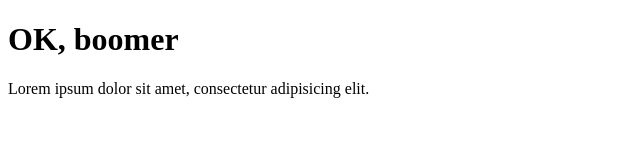
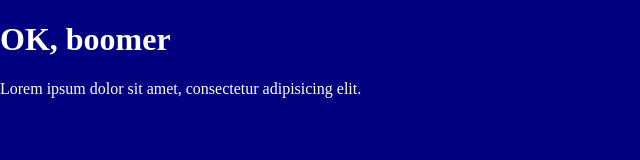
Before and after one commit to MeBexie/my-new-repository, a plain HTML site: page index.html in a window 1280 px wide. Shown: the whole page, without its empty margins (0-640 px from the left). Drawn offline with Linux system fonts and the light colour scheme.

Commit message:
Updated index.html

```diff
--- a/index.html
+++ b/index.html
@@ -2,6 +2,7 @@
 <html lang="cs">
     <head>
         <meta charset="utf-8">
+        <link rel="stylesheet" type="text/css" href="css.css">
         <title>GitHub</title>
     </head>
     <body>
```
